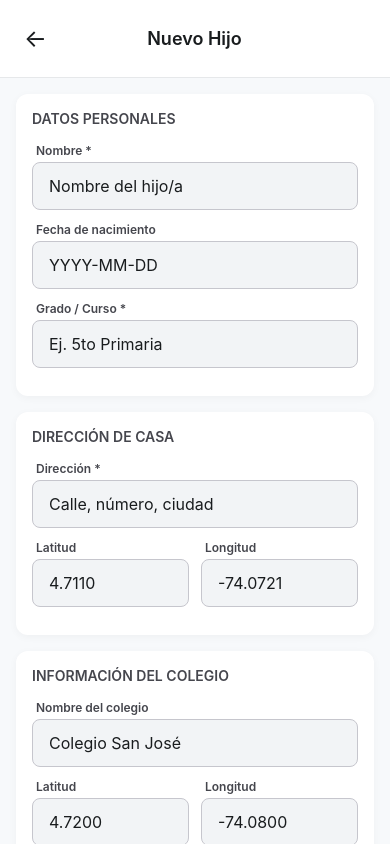
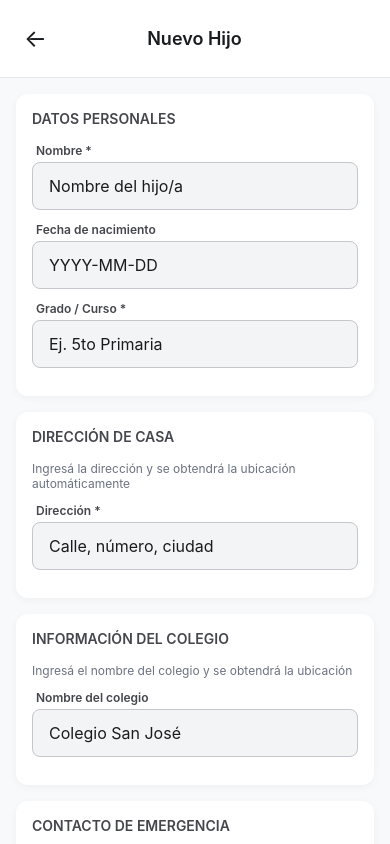
Before and after one commit to andresmoreno0609/saferoute-app, a React Native app: screen /ChildForm in a window 390 px wide. Built offline with nearby package versions, Linux system fonts and the light colour scheme.

Commit message:
fix(child-form): console.error para debug y mejor UX

```diff
--- a/src/screens/guardian/ChildFormScreen.tsx
+++ b/src/screens/guardian/ChildFormScreen.tsx
@@ -28,6 +28,7 @@ export default function ChildFormScreen({ navigation, route }: { navigation?: an
   const [loading, setLoading] = useState(false);
   const [saving, setSaving] = useState(false);
   const [error, setError] = useState('');
+  const [guardianData, setGuardianData] = useState<any>(null);
 
   // Form fields
   const [name, setName] = useState('');
@@ -47,10 +48,103 @@ export default function ChildFormScreen({ navigation, route }: { navigation?: an
   const [notifyEvents, setNotifyEvents] = useState(true);
 
   useEffect(() => {
-    if (mode === 'edit' && studentId) {
-      loadStudent();
+    initForm();
+  }, [mode, studentId]);
+
+  const initForm = async () => {
+    // Cargar datos del guardian para precargar
+    try {
+      const token = await AsyncStorage.getItem('accessToken');
+      if (!token) {
+        console.error('No token found');
+        return;
+      }
+
+      // Get user info
+      const userRes = await fetch(`${API_URL}/auth/me`, {
+        headers: { Authorization: `Bearer ${token}` },
+      });
+      const userData = await userRes.json();
+
+      // Get guardian profile
+      const guardianRes = await fetch(`${API_URL}/guardians/user/${userData.user.id}`, {
+        headers: { Authorization: `Bearer ${token}` },
+      });
+
+      if (guardianRes.ok) {
+        const gData = await guardianRes.json();
+        setGuardianData(gData);
+
+        // Pre-cargar contacto de emergencia si está seleccionado
+        if (isEmergencyContact) {
+          setEmergencyContact(gData.emergencyContact || userData.user.name || '');
+          setEmergencyPhone(gData.emergencyPhone || '');
+        }
+      }
+    } catch (err) {
+      console.error('Error cargando datos del guardian:', err);
     }
-  }, [mode, studentId]);
+
+    // Cargar estudiante si es modo edición
+    if (mode === 'edit' && studentId && guardianId) {
+      await loadStudent();
+    }
+  };
+
+  // Manejar cambio del checkbox - precargar datos del guardian
+  const handleEmergencyContactChange = async (value: boolean) => {
+    setIsEmergencyContact(value);
+
+    if (value && guardianData) {
+      // Pre-cargar datos del guardian
+      try {
+        const token = await AsyncStorage.getItem('accessToken');
+        const userRes = await fetch(`${API_URL}/auth/me`, {
+          headers: { Authorization: `Bearer ${token}` },
+        });
+        const userData = await userRes.json();
+
+        setEmergencyContact(guardianData?.emergencyContact || userData.user.name || '');
+        setEmergencyPhone(guardianData?.emergencyPhone || '');
+      } catch (err) {
+        console.error('Error precargando:', err);
+      }
+    } else {
+      // Limpiar campos si se deselecciona
+      setEmergencyContact('');
+      setEmergencyPhone('');
+    }
+  };
+
+  // Geocodificar dirección (usando Nominatim - servicio gratuito)
+  const geocodeAddress = async (addressText: string, type: 'home' | 'school') => {
+    if (!addressText) return;
+
+    try {
+      const encodedAddress = encodeURIComponent(addressText);
+      const res = await fetch(
+        `https://nominatim.openstreetmap.org/search?format=json&q=${encodedAddress}&limit=1`,
+        { headers: { 'User-Agent': 'SafeRouteApp/1.0' } }
+      );
+      const data = await res.json();
+
+      if (data && data.length > 0) {
+        const lat = data[0].lat;
+        const lon = data[0].lon;
+
+        if (type === 'home') {
+          setHomeLatitude(lat);
+          setHomeLongitude(lon);
+        } else {
+          setSchoolLatitude(lat);
+          setSchoolLongitude(lon);
+        }
+      }
+    } catch (err) {
+      console.error('Error geocodificando:', err);
+      // No bloquea el proceso si falla
+    }
+  };
 
   const loadStudent = async () => {
     if (!studentId || !guardianId) return;
@@ -63,16 +157,21 @@ export default function ChildFormScreen({ navigation, route }: { navigation?: an
       });
 
       if (!res.ok) {
-        throw new Error('Error al cargar');
+        const errData = await res.json().catch(() => ({}));
+        console.error('Error cargando estudiante:', errData);
+        throw new Error(errData.message || 'Error al cargar');
       }
 
       const data = await res.json();
 
-      // Fill form (data structure depends on API response)
       setName(data.name || '');
       setGrade(data.grade || '');
       setAddress(data.address || '');
+      setHomeLatitude(data.homeLatitude?.toString() || '');
+      setHomeLongitude(data.homeLongitude?.toString() || '');
       setSchoolName(data.schoolName || '');
+      setSchoolLatitude(data.schoolLatitude?.toString() || '');
+      setSchoolLongitude(data.schoolLongitude?.toString() || '');
       setEmergencyContact(data.emergencyContact || '');
       setEmergencyPhone(data.emergencyPhone || '');
       setMedicalInfo(data.medicalInfo || '');
@@ -81,13 +180,16 @@ export default function ChildFormScreen({ navigation, route }: { navigation?: an
       setNotifyEvents(data.notifyEvents ?? true);
 
     } catch (err: any) {
-      setError(err.message);
+      console.error('Error loadStudent:', err);
+      setError(err.message || 'Error al cargar');
     } finally {
       setLoading(false);
     }
   };
 
   const validate = (): boolean => {
+    setError('');
+
     if (!name.trim()) {
       setError('El nombre es obligatorio');
       return false;
@@ -120,10 +222,11 @@ export default function ChildFormScreen({ navigation, route }: { navigation?: an
     try {
       const token = await AsyncStorage.getItem('accessToken');
       if (!token) {
+        console.error('No token');
         throw new Error('Sesión expirada');
       }
 
-      // Get guardian ID if not provided
+      // Obtener guardian ID si no se proporcionó
       let gId = guardianId;
       if (!gId) {
         const userRes = await fetch(`${API_URL}/auth/me`, {
@@ -138,11 +241,20 @@ export default function ChildFormScreen({ navigation, route }: { navigation?: an
         gId = guardianData.id;
       }
 
+      // Geocodificar dirección si no hay coordenadas
+      if (address && !homeLatitude && !homeLongitude) {
+        await geocodeAddress(address, 'home');
+      }
+
+      if (schoolName && !schoolLatitude && !schoolLongitude) {
+        await geocodeAddress(schoolName, 'school');
+      }
+
       const body = {
         name: name.trim(),
         address: address.trim(),
-        homeLatitude: homeLatitude ? parseFloat(homeLatitude) : 0,
-        homeLongitude: homeLongitude ? parseFloat(homeLongitude) : 0,
+        homeLatitude: parseFloat(homeLatitude) || 0,
+        homeLongitude: parseFloat(homeLongitude) || 0,
         schoolName: schoolName.trim() || null,
         schoolLatitude: schoolLatitude ? parseFloat(schoolLatitude) : null,
         schoolLongitude: schoolLongitude ? parseFloat(schoolLongitude) : null,
@@ -173,6 +285,7 @@ export default function ChildFormScreen({ navigation, route }: { navigation?: an
 
       if (!res.ok) {
         const errData = await res.json().catch(() => ({}));
+        console.error('Error guardando:', errData);
         throw new Error(errData.message || 'Error al guardar');
       }
 
@@ -181,6 +294,7 @@ export default function ChildFormScreen({ navigation, route }: { navigation?: an
       ]);
 
     } catch (err: any) {
+      console.error('Error handleSave:', err);
       setError(err.message || 'Error al guardar');
     } finally {
       setSaving(false);
@@ -262,6 +376,9 @@ export default function ChildFormScreen({ navigation, route }: { navigation?: an
           {/* Section: Dirección de Casa */}
           <View style={styles.section}>
             <Text style={styles.sectionTitle}>DIRECCIÓN DE CASA</Text>
+            <Text style={styles.helpText}>
+              Ingresá la dirección y se obtendrá la ubicación automáticamente
+            </Text>
 
             <View style={styles.field}>
               <Text style={styles.label}>Dirección *</Text>
@@ -273,33 +390,19 @@ export default function ChildFormScreen({ navigation, route }: { navigation?: an
               />
             </View>
 
-            <View style={styles.row}>
-              <View style={[styles.field, styles.halfField]}>
-                <Text style={styles.label}>Latitud</Text>
-                <TextInput
-                  style={styles.input}
-                  value={homeLatitude}
-                  onChangeText={setHomeLatitude}
-                  placeholder="4.7110"
-                  keyboardType="numeric"
-                />
-              </View>
-              <View style={[styles.field, styles.halfField]}>
-                <Text style={styles.label}>Longitud</Text>
-                <TextInput
-                  style={styles.input}
-                  value={homeLongitude}
-                  onChangeText={setHomeLongitude}
-                  placeholder="-74.0721"
-                  keyboardType="numeric"
-                />
-              </View>
-            </View>
+            {(homeLatitude && homeLongitude) ? (
+              <Text style={styles.coordsText}>
+                📍 Coordenadas obtenidas
+              </Text>
+            ) : null}
           </View>
 
           {/* Section: Colegio */}
           <View style={styles.section}>
             <Text style={styles.sectionTitle}>INFORMACIÓN DEL COLEGIO</Text>
+            <Text style={styles.helpText}>
+              Ingresá el nombre del colegio y se obtendrá la ubicación
+            </Text>
 
             <View style={styles.field}>
               <Text style={styles.label}>Nombre del colegio</Text>
@@ -311,28 +414,11 @@ export default function ChildFormScreen({ navigation, route }: { navigation?: an
               />
             </View>
 
-            <View style={styles.row}>
-              <View style={[styles.field, styles.halfField]}>
-                <Text style={styles.label}>Latitud</Text>
-                <TextInput
-                  style={styles.input}
-                  value={schoolLatitude}
-                  onChangeText={setSchoolLatitude}
-                  placeholder="4.7200"
-                  keyboardType="numeric"
-                />
-              </View>
-              <View style={[styles.field, styles.halfField]}>
-                <Text style={styles.label}>Longitud</Text>
-                <TextInput
-                  style={styles.input}
-                  value={schoolLongitude}
-                  onChangeText={setSchoolLongitude}
-                  placeholder="-74.0800"
-                  keyboardType="numeric"
-                />
-              </View>
-            </View>
+            {(schoolLatitude && schoolLongitude) ? (
+              <Text style={styles.coordsText}>
+                📍 Coordenadas obtenidas
+              </Text>
+            ) : null}
           </View>
 
           {/* Section: Contacto de Emergencia */}
@@ -405,12 +491,12 @@ export default function ChildFormScreen({ navigation, route }: { navigation?: an
             <View style={styles.checkboxRow}>
               <Pressable
                 style={styles.checkbox}
-                onPress={() => setIsEmergencyContact(!isEmergencyContact)}
+                onPress={() => handleEmergencyContactChange(!isEmergencyContact)}
               >
                 <View style={[styles.checkboxInner, isEmergencyContact && styles.checkboxChecked]}>
                   {isEmergencyContact && <Text style={styles.checkmark}>✓</Text>}
                 </View>
-                <Text style={styles.checkboxLabel}>Es contacto de emergencia</Text>
+                <Text style={styles.checkboxLabel}>Usar mis datos de contacto de emergencia</Text>
               </Pressable>
             </View>
 
@@ -495,6 +581,16 @@ const styles = StyleSheet.create({
   errorText: {
     color: '#dc2626',
     fontSize: 14,
+  },
+  helpText: {
+    fontSize: 12,
+    color: '#6b7280',
+    marginBottom: 12,
+  },
+  coordsText: {
+    fontSize: 12,
+    color: '#16a34a',
+    marginTop: 4,
   },
   section: {
     backgroundColor: '#ffffff',
--- a/src/screens/guardian/ChildrenScreen.tsx
+++ b/src/screens/guardian/ChildrenScreen.tsx
@@ -57,6 +57,7 @@ export default function GuardianChildrenScreen({ navigation }: { navigation?: an
       // Load children
       await loadStudents(guardianData.id, token);
     } catch (err: any) {
+      console.error('Error cargando hijos:', err);
       setError(err.message || 'Error al cargar');
     } finally {
       setLoading(false);
```
